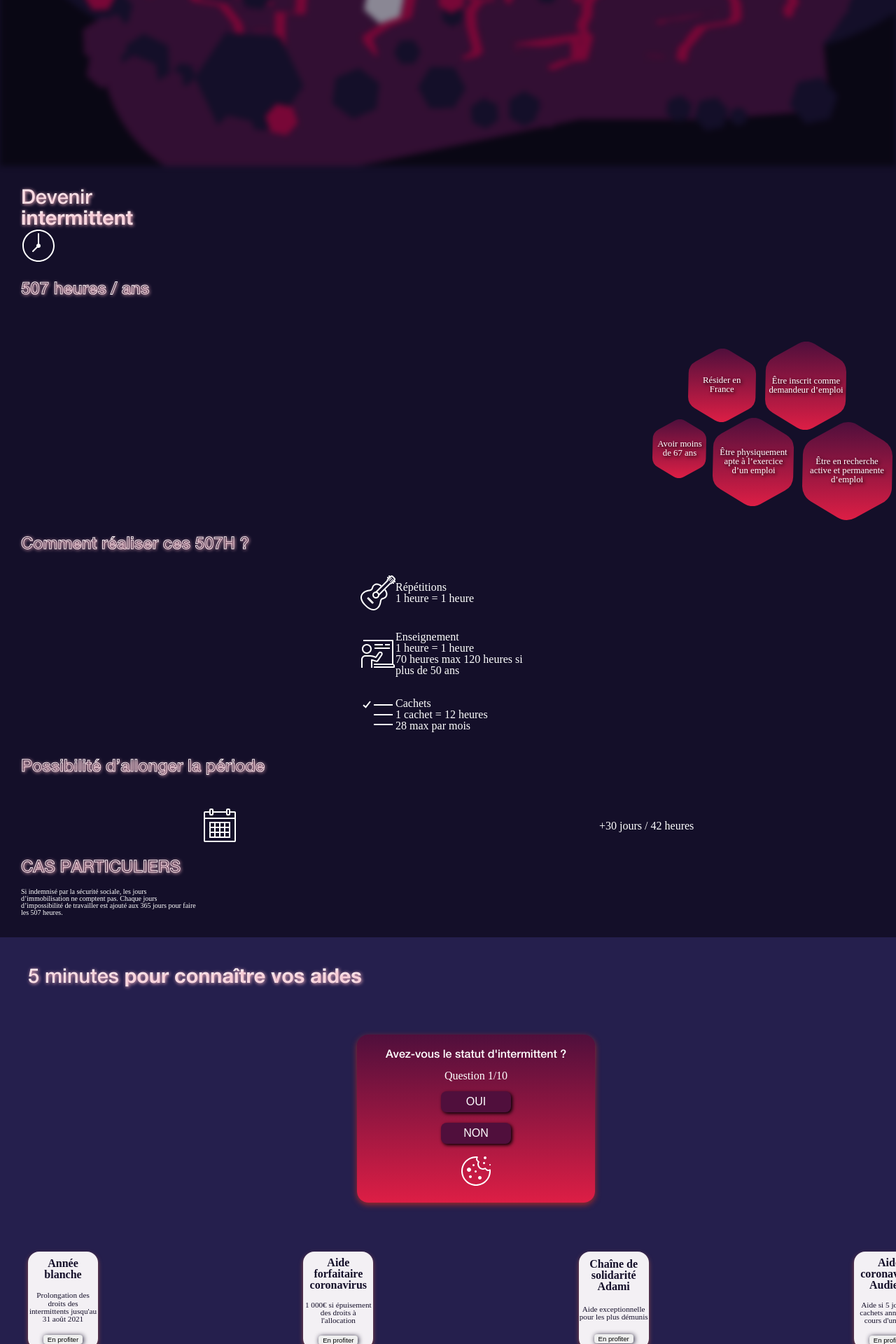
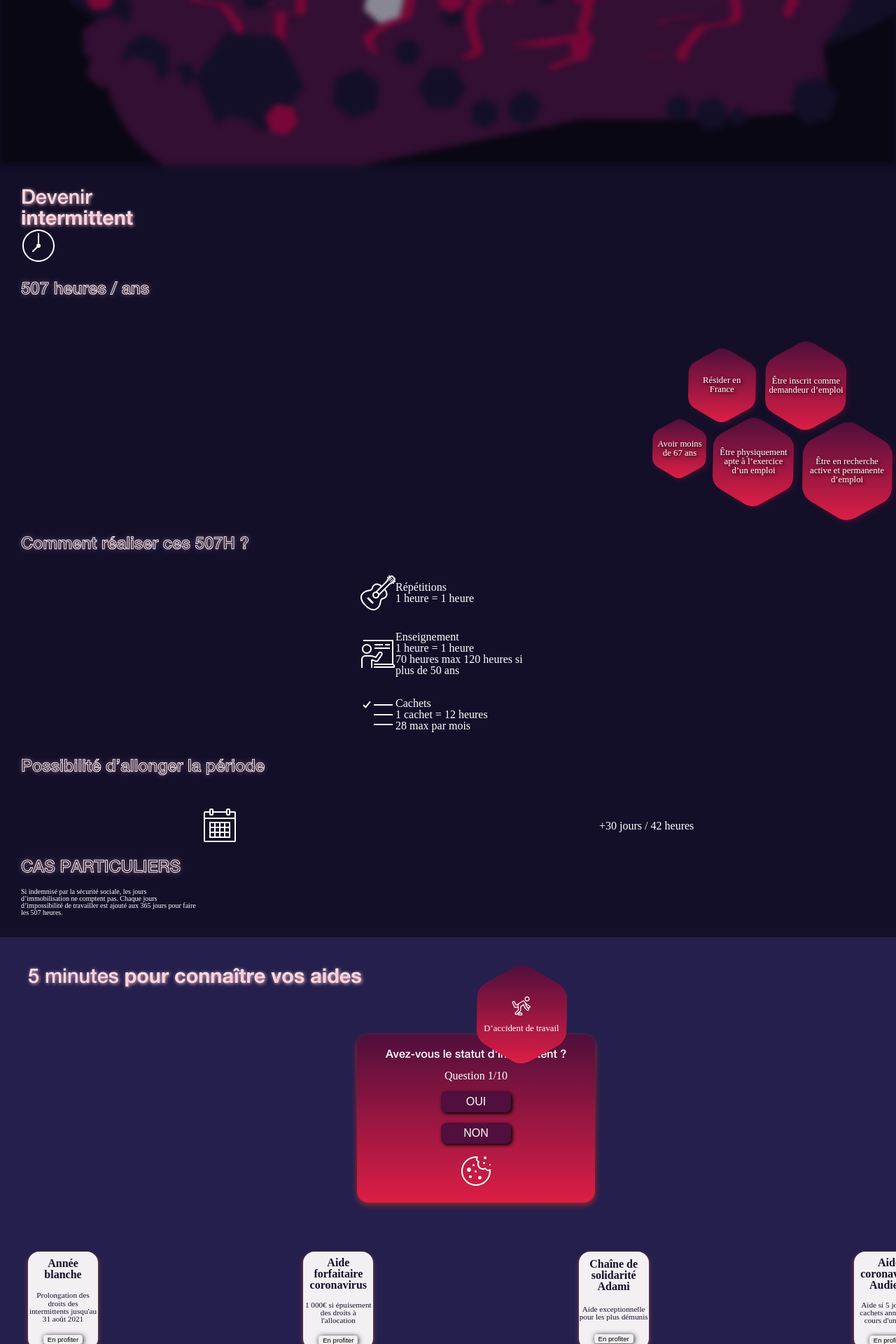
Before and after one commit to MisterAzix/vivre-intermittence, a Jekyll site: the page built from index.md, in a window 1280 px wide. Shown: the part 633-2553 px from the top of the page at 70% size. Built offline with Jekyll 4.4.1, drawn with Linux system fonts in a browser that asks for light colours.

```diff
--- /dev/null
+++ b/_includes/components/hexagone_icon.html
@@ -0,0 +1,4 @@
+<div class="hexagone-icon">
+    <img src="{{ include.link }}" alt="Hexagone Icon">
+    <p>{{ include.content }}</p>
+</div>
--- a/_includes/components/subtitle_neon.html
+++ b/_includes/components/subtitle_neon.html
@@ -1,4 +1,6 @@
-<div class="subtitle-neon">
-    <h3 class="subtitle-neon-main">{{ include.subtitle }}</h3>
-    <h3 class="subtitle-neon-shadow">{{ include.subtitle }}</h3>
+<div class="subtitle-neon {{ include.class }}">
+    <div>
+        <h3 class="subtitle-neon-main">{{ include.subtitle }}</h3>
+        <h3 class="subtitle-neon-shadow">{{ include.subtitle }}</h3>
+    </div>
 </div>
--- a/_includes/pages/sections/form.html
+++ b/_includes/pages/sections/form.html
@@ -1,4 +1,10 @@
 <section class="form">
+
+    <div class="hexagone-icon-container">
+        {% include components/hexagone_icon.html link="/assets/img/icon/icon-stethoscope.svg" content="En cas d’arrêt maladie" %}
+        {% include components/hexagone_icon.html link="/assets/img/icon/icon-mother.svg" content="De congés maternités" %}
+        {% include components/hexagone_icon.html link="/assets/img/icon/icon-watch-your-step.svg" content="D’accident de travail" %}
+    </div>
 
     {% include components/subtitle.html subtitle='5 minutes <span class="bold">pour connaître vos aides</span>' %}
     <div class="form-container">
--- a/_sass/components/_hexagone.scss
+++ b/_sass/components/_hexagone.scss
@@ -9,8 +9,7 @@
     justify-content: center;
     align-items: center;
     box-sizing: border-box;
-    box-shadow: 3px 3px 5px $main-gradient;
-    text-shadow: 3px 3px 5px $main-gradient;
+    filter: drop-shadow(3px 3px 3px #3B0B2C);
 
     p {
         font-size: 0.8rem;
--- /dev/null
+++ b/_sass/components/_hexagone_icon.scss
@@ -0,0 +1,23 @@
+.hexagone-icon {
+    background: url("/assets/img/hexagone_middle_social.svg") no-repeat center center;
+    background-size: auto;
+    position: absolute;
+    height: 140px;
+    width: 130px;
+    padding: 5px 10px;
+    display: flex;
+    justify-content: center;
+    align-items: center;
+    flex-direction: column;
+    box-sizing: border-box;
+
+    img {
+        height: 32px;
+        margin-bottom: 10px;
+    }
+
+    p {
+        font-size: 0.8rem;
+        text-align: center;
+    }
+}
--- a/_sass/components/_subtitle_neon.scss
+++ b/_sass/components/_subtitle_neon.scss
@@ -1,7 +1,15 @@
 .subtitle-neon {
     width: 100%;
-    position: relative;
     margin: 20px 0;
+
+    div {
+        position: relative;
+    }
+
+    &.subtitle-neon-center {
+        display: flex;
+        justify-content: center;
+    }
 
     .subtitle-neon-main {
         font-size: 1.5rem;
@@ -11,11 +19,12 @@
     }
 
     .subtitle-neon-shadow {
+        opacity: 0.5;
         font-size: 1.5rem;
         position: absolute;
-        top: 1px;
-        left: 1px;
+        top: 0px;
+        left: 0px;
         color: transparent;
-        text-shadow: 0 0px 5px #f2b1c0;
+        text-shadow: 0 0px 7px #f2b1c0;
     }
 }
--- a/_sass/main.scss
+++ b/_sass/main.scss
@@ -9,6 +9,7 @@
 /* COMPONENTS */
 @import 'components/classic_button';
 @import 'components/help_card';
+@import 'components/hexagone_icon';
 @import 'components/hexagone';
 @import 'components/navbar';
 @import 'components/small_button';
```
Also changed, not shown: assets/img/icon/icon-mother.svg (added), assets/img/icon/icon-stethoscope.svg (added), assets/img/icon/icon-watch-your-step.svg (added), assets/img/social_logo/logo_linkedin.svg (deleted).
